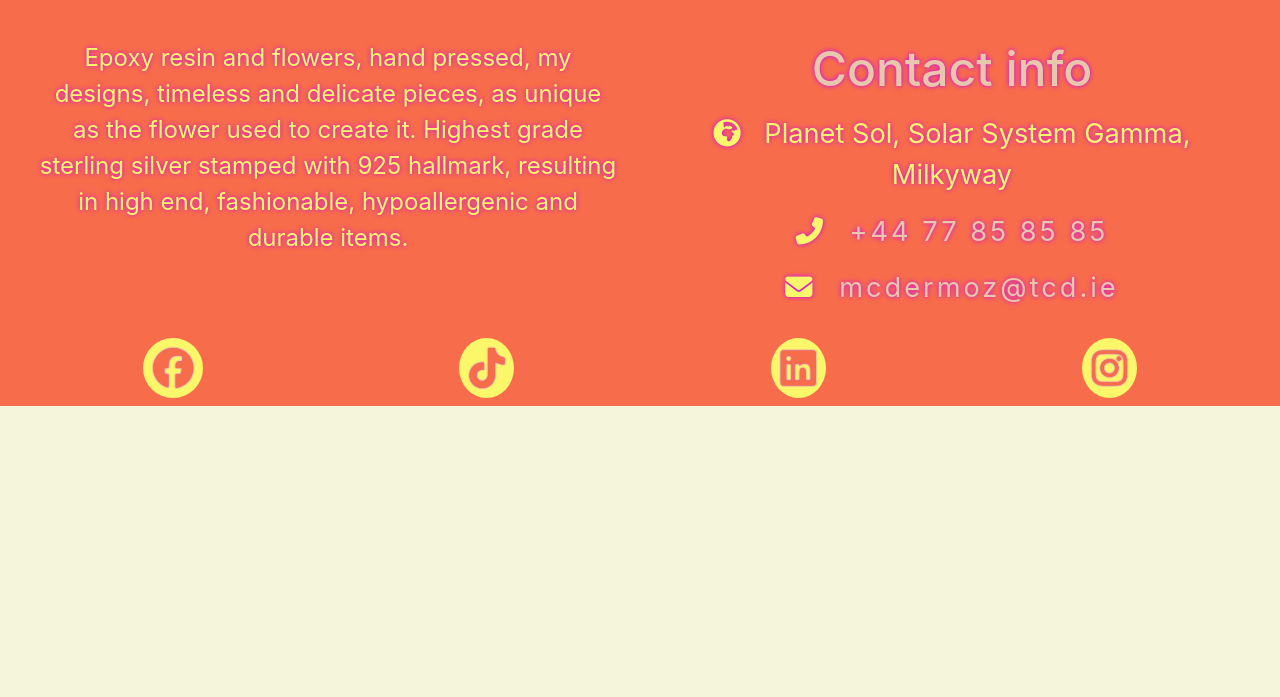
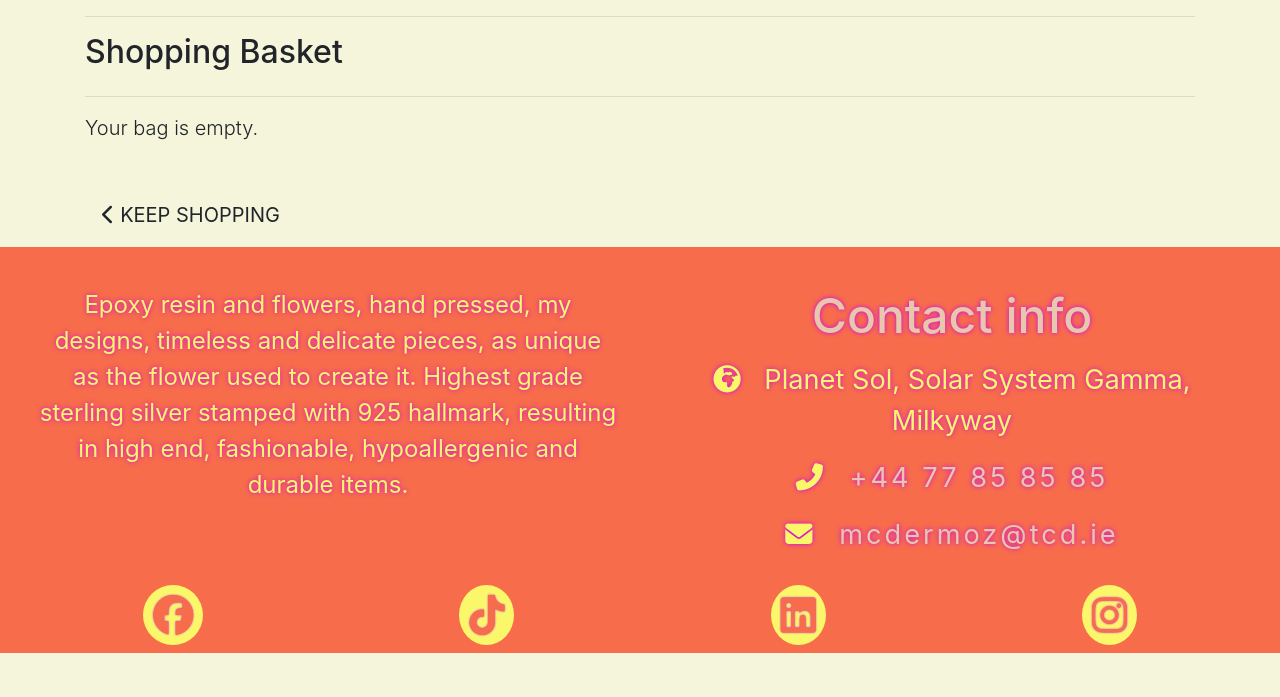
Before and after one commit to Aramantos/HardCandyResinArts, a Django app: page /basket/ in a window 1280 px wide. Shown: the part 103-800 px from the top of the page. Run offline with Django 4.2, Linux system fonts and the light colour scheme; some libraries are stand-ins or nearby versions.

Commit message:
update contexts, base template, shop sort options & basket template

```diff
--- a/basket/contexts.py
+++ b/basket/contexts.py
@@ -1,11 +1,25 @@
 from decimal import Decimal
 from django.conf import settings
+from django.shortcuts import get_object_or_404
+from shop.models import Product
 
 def basket_contents(request):
 
     basket_items = []
     total = 0
     product_count = 0
+    basket = request.session.get('basket', {})
+
+    for item_id, quantity in basket.items():
+        product = get_object_or_404(Product, pk=item_id)
+        total += quantity * product.price
+        product_count += quantity
+        basket_items.append({
+            'item_id': item_id,
+            'quantity': quantity,
+            'product': product,
+        })
+
 
     if total < settings.FREE_DELIVERY_THRESHOLD:
         delivery = total * Decimal(settings.STANDARD_DELIVERY_PERCENTAGE / 100)
--- a/basket/templates/basket/basket.html
+++ b/basket/templates/basket/basket.html
@@ -12,5 +12,90 @@
 {% endblock %}
 
 {% block content %}
+    <div class="overlay"></div>
+    <div class="container mb-2">
+        <div class="row">
+            <div class="col">
+                <hr>
+                <h2 class="logo-font mb-4">Shopping Basket</h2>
+                <hr>
+            </div>
+        </div>
 
+        <div class="row">
+            <div class="col">
+                {% if basket_items %}
+                    <div class="table-responsive rounded">
+                        <table class="table table-sm table-borderless">
+                            <thead class="text-black">
+                                <tr>
+                                    <th scope="col">Product Info</th>
+                                    <th scope="col"></th>
+                                    <th scope="col">Price</th>
+                                    <th scope="col">Qty</th>
+                                    <th scope="col">Subtotal</th>
+                                </tr>
+                            </thead>
+
+                            {% for item in basket_items %}
+                                <tr>
+                                    <td class="p-3 w-25">
+                                        <img class="img-fluid rounded" src="{{ item.product.image.url }}">
+                                    </td>
+                                    <td class="py-3">
+                                        <p class="my-0"><strong>{{ item.product.name }}</strong></p>
+                                    </td>
+                                    <td class="py-3">
+                                        <p class="my-0">${{ item.product.price }}</p>
+                                    </td>
+                                    <td class="py-3 w-25">
+                                        <p class="my-0">{{ item.quantity }}</p>
+                                    </td>
+                                    <td class="py-3">
+                                        <p class="my-0">${{ item.product.price }}</p>
+                                    </td>
+                                </tr>
+                            {% endfor %}
+                            <tr>
+                                <td colspan="5" class="pt-5 text-right">
+                                    <h6><strong>Basket Total: ${{ total|floatformat:2 }}</strong></h6>
+                                    <h6>Delivery: ${{ delivery|floatformat:2 }}</h6>
+                                    <h4 class="mt-4"><strong>Grand Total: ${{ grand_total|floatformat:2 }}</strong></h4>
+                                    {% if free_delivery_delta > 0 %}
+                                        <p class="mb-1 text-danger">
+                                            You could get free delivery by spending just <strong>${{ free_delivery_delta }}</strong> more!
+                                        </p>
+                                    {% endif %}
+                                </td>
+                            </tr>
+                            <tr>
+                                <td colspan="5" class="text-right">
+                                    <a href="{% url 'shop_products' %}" class="btn btn-outline-black rounded-0 btn-lg">
+                                        <span class="icon">
+                                            <i class="fas fa-chevron-left"></i>
+                                        </span>
+                                        <span class="text-uppercase">Keep Shopping</span>
+                                    </a>
+                                    <a href="" class="btn btn-black rounded-0 btn-lg">
+                                        <span class="text-uppercase">Secure Checkout</span>
+                                        <span class="icon">
+                                            <i class="fas fa-lock"></i>
+                                        </span>
+                                    </a>
+                                </td>
+                            </tr>
+                        </table>
+                    </div>
+                {% else %}
+                    <p class="lead mb-5">Your bag is empty.</p>
+                    <a href="{% url 'shop_products' %}" class="btn btn-outline-black rounded-0 btn-lg">
+                        <span class="icon">
+                            <i class="fas fa-chevron-left"></i>
+                        </span>
+                        <span class="text-uppercase">Keep Shopping</span>
+                    </a>
+                {% endif %}
+            </div>
+        </div>
+    </div>
 {% endblock %}
--- a/basket/views.py
+++ b/basket/views.py
@@ -20,5 +20,4 @@ def add_to_basket(request, item_id):
         basket[item_id] = quantity
 
     request.session['basket'] = basket
-    print(request.session['basket'])
     return redirect(redirect_url)
--- a/shop/templates/shop/shop.html
+++ b/shop/templates/shop/shop.html
@@ -69,8 +69,8 @@
                                         <option value="reset" {% if current_sorting == 'None_None' %}selected{% endif %}>Sort by...</option>
                                         <option value="price_asc" {% if current_sorting == 'price_asc' %}selected{% endif %}>Price (low to high)</option>
                                         <option value="price_desc" {% if current_sorting == 'price_desc' %}selected{% endif %}>Price (high to low)</option>
-                                        <option value="rating_asc" {% if current_sorting == 'rating_asc' %}selected{% endif %}>Rating (low to high)</option>
-                                        <option value="rating_desc" {% if current_sorting == 'rating_desc' %}selected{% endif %}>Rating (high to low)</option>
+                                        <!-- <option value="rating_asc" {% if current_sorting == 'rating_asc' %}selected{% endif %}>Rating (low to high)</option>
+                                        <option value="rating_desc" {% if current_sorting == 'rating_desc' %}selected{% endif %}>Rating (high to low)</option> -->
                                         <option value="name_asc" {% if current_sorting == 'name_asc' %}selected{% endif %}>Name (A-Z)</option>
                                         <option value="name_desc" {% if current_sorting == 'name_desc' %}selected{% endif %}>Name (Z-A)</option>
                                         <option value="category_asc" {% if current_sorting == 'category_asc' %}selected{% endif %}>Category (A-Z)</option>
--- a/static/css/base.css
+++ b/static/css/base.css
@@ -178,11 +178,36 @@ footer {
     background-color: unset;
 }
 
+#md-bag{
+    animation: glow 3s ease-in-out infinite;
+}
+
+@keyframes glow {
+    0% {
+        text-shadow: none;
+    }
+    50% {
+        text-shadow: white 0 0 5px;
+    }
+    100% {
+        text-shadow: none;
+    }
+}
+
 /*---------Media Queries*/
 
 @media (max-width: 1385px) {
     #customer {
         font-size: 1.4rem;
+    }
+}
+
+@media (min-width: 1103px) {
+    #lg-bag, #lg-bag-no-ani {
+        display: block!important;
+    }
+    #md-bag, #md-bag-no-ani {
+        display: none!important;
     }
 }
 
@@ -204,6 +229,15 @@ footer {
     }
 }
 
+@media (max-width: 768px) {
+    #lg-bag, #lg-bag-no-ani {
+        display: none!important;
+    }
+    #md-bag, #md-bag-no-ani {
+        display: block!important;
+    }
+}
+
 @media (max-width: 510px) {
     #title {
         font-size: 1.6rem;
--- a/templates/base.html
+++ b/templates/base.html
@@ -68,17 +68,21 @@
                   <a class="nav-link" href="{% url 'about' %}">About</a>
                 </li>
                 <li class="list-inline-item">
-                  <a class="{% if grand_total %}text-info font-weight-bold{% else %}text-black{% endif %} nav-link" href="{% url 'view_basket' %}">
+                  <a class="{% if grand_total %} font-weight-bold{% else %}text-black{% endif %} nav-link" href="{% url 'view_basket' %}">
                     <div>
-                        <p class="my-0 d-none d-lg-block">
-                            {% if grand_total %}
-                                ${{ grand_total|floatformat:2 }}
-                            {% else %}
-                                $0.00
-                            {% endif %}
-                            <i class="fas fa-shopping-bag fa-lg"></i>
+                      {% if grand_total %}
+                        <p id="lg-bag" class="my-0 d-none">
+                          ${{ grand_total|floatformat:2 }}
+                          <i class="fas fa-shopping-bag fa-lg"></i>
                         </p>
-                        <i class="fas fa-shopping-bag fa-lg d-lg-none"></i>
+                        <i id="md-bag" class="fas fa-shopping-bag fa-lg"></i>
+                      {% else %}
+                        <p id="lg-bag-no-ani" class="my-0 d-none">
+                          $0.00
+                          <i class="fas fa-shopping-bag fa-lg"></i>
+                        </p>
+                        <i id="md-bag-no-ani" class="fas fa-shopping-bag fa-lg"></i>
+                      {% endif %}
                     </div>
                   </a>
                 </li>
```
